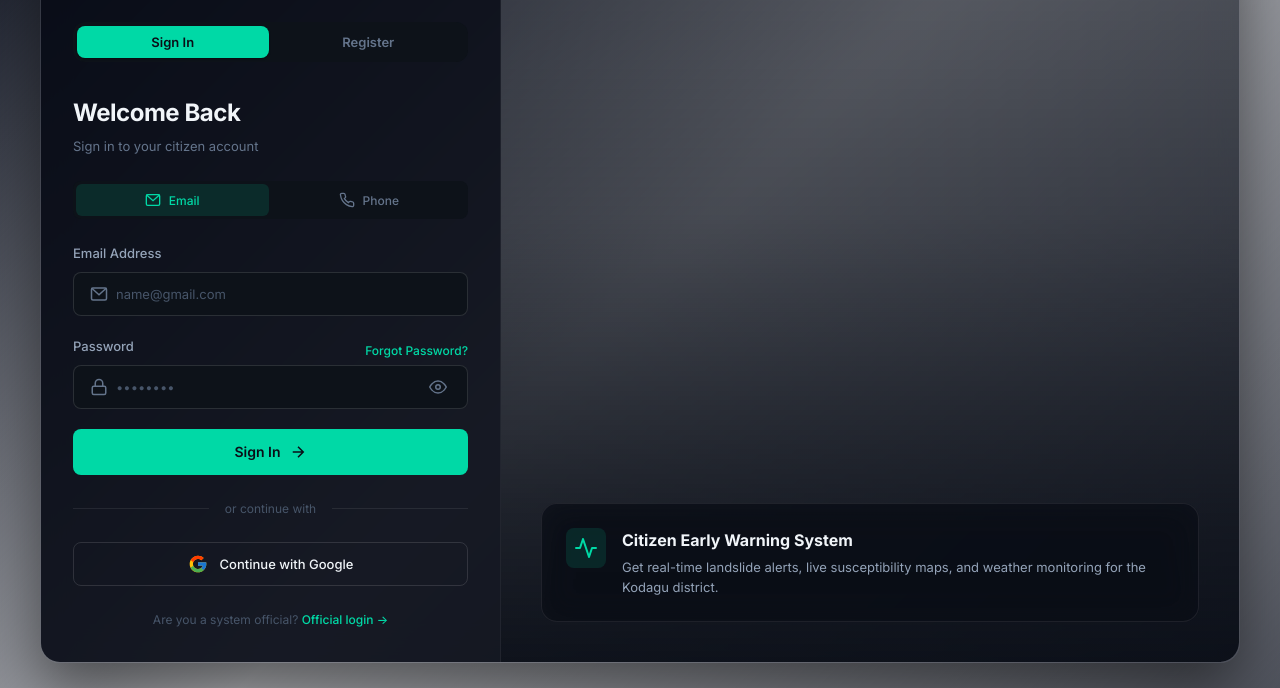
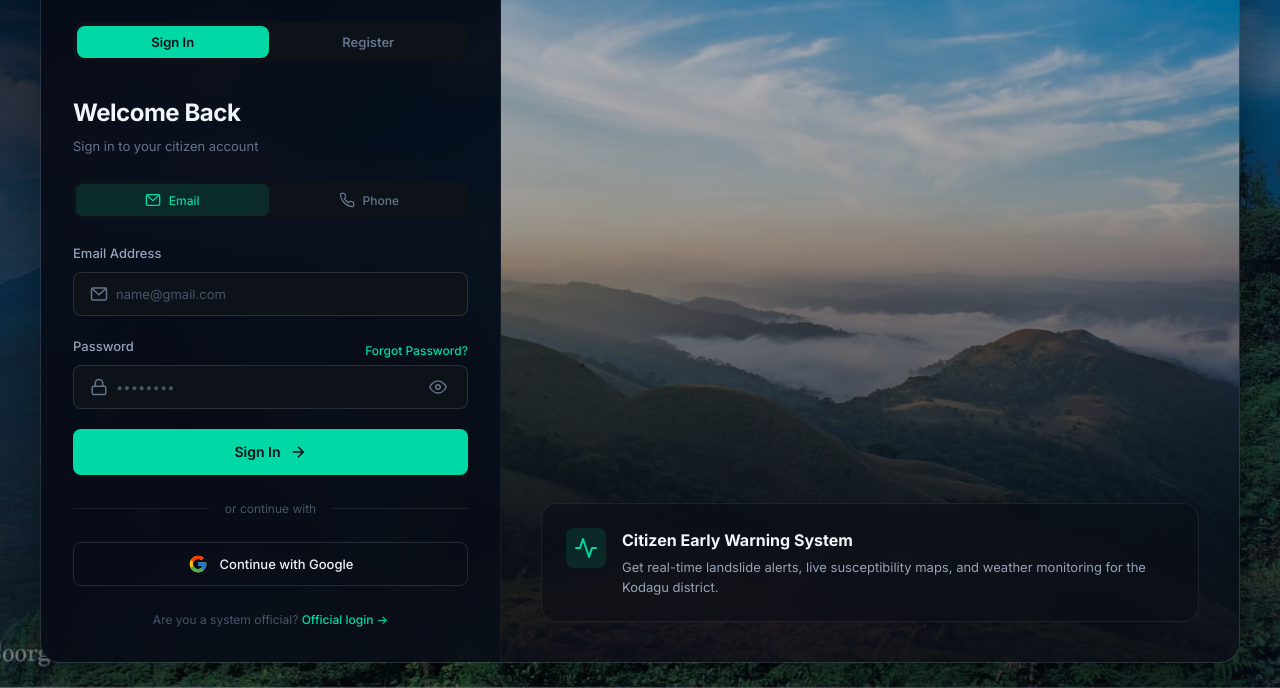
Before and after one commit to Ashishkumar07777/kodagu-ews, a plain HTML site: page Frontend/html/index.html in a window 1280 px wide. Shown: the part 112-800 px from the top of the page. Drawn offline with Linux system fonts and the light colour scheme.

Commit message:
Fix background image filenames

```diff
--- a/Frontend/css/auth.css
+++ b/Frontend/css/auth.css
@@ -9,7 +9,7 @@
     display: flex;
     align-items: center;
     justify-content: center;
-    background: url('../assest/login-bg.jpg') center/cover no-repeat fixed;
+    background: url('../assest/20-x-8-ft-Panel-Coorg-01-1-scaled-e1750312229824.jpeg') center/cover no-repeat fixed;
     position: relative;
 }
 
@@ -511,7 +511,7 @@
 
 /* Citizen variant - side panel image */
 .auth-page:not(.official) .auth-image-panel {
-    background: url('../assest/citizen-panel-bg.jpg') center/cover no-repeat;
+    background: url('../assest/m_coorg_tv_destination_img_2_l_1049_1573.jpeg') center/cover no-repeat;
     border-top-right-radius: var(--radius-2xl);
     border-bottom-right-radius: var(--radius-2xl);
     overflow: hidden;
```
